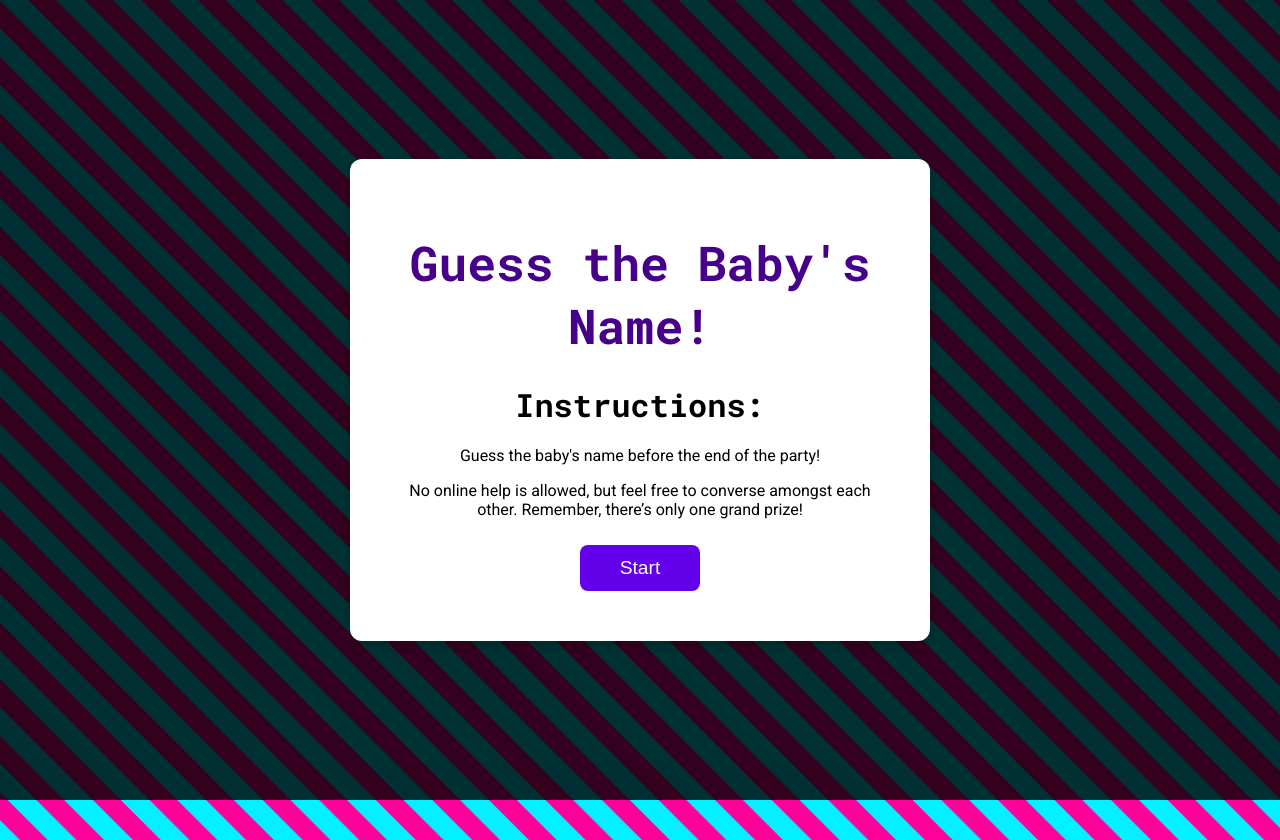
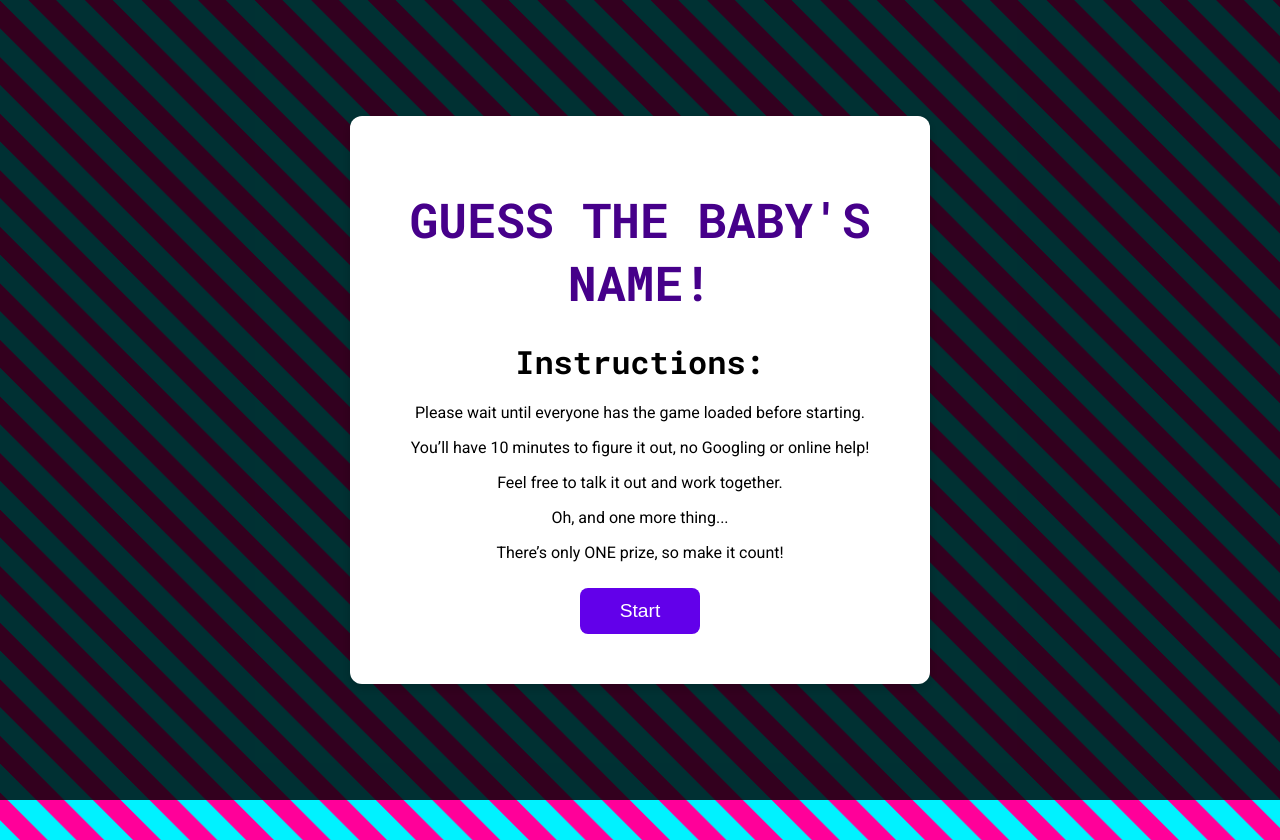
Before and after one commit to CodeWithDitto/bb_name, a plain HTML site: page index.html in a window 1280 px wide. Drawn offline with nearby package versions, Linux system fonts and the light colour scheme.

Commit message:
fixed grammar

```diff
--- a/index.html
+++ b/index.html
@@ -12,16 +12,19 @@
     <!-- Instruction Modal -->
     <div id="instructionModal" class="modal">
         <div class="modal-content">
-            <h1>Guess the Baby's Name!</h1>
+            <h1>GUESS THE BABY'S NAME!</h1>
             <h2>Instructions:</h2>
-            <p>Guess the baby's name before the end of the party!</p>
-            <p>No online help is allowed, but feel free to converse amongst each other. Remember, there’s only one grand prize!</p>
+            <p>Please wait until everyone has the game loaded before starting.</p>
+            <p>You’ll have 10 minutes to figure it out, no Googling or online help!</p>
+            <p>Feel free to talk it out and work together.</p>
+            <p>Oh, and one more thing...</p>
+	<p>There’s only ONE prize, so make it count!</p>
             <button id="startButton">Start</button>
         </div>
     </div>
 
     <div class="container">
-        <h1>Guess the Baby's Name Game!</h1>
+        <h1>GUESS THE BABY'S NAME!</h1>
         <input type="text" id="guessInput" placeholder="Enter your guess..." disabled>
         <button id="submitBtn" disabled>Submit</button>
 
--- a/script.js
+++ b/script.js
@@ -87,12 +87,12 @@ hintButton1.addEventListener("click", function () {
 });
 
 hintButton2.addEventListener("click", function () {
-    document.getElementById("hintText").innerHTML = "An eager explorer who once journeyed with a dream of adventure, her story is etched in the sky with a connection to a house and balloons.";
+    document.getElementById("hintText").innerHTML = "She is a paleobotanist and the deuteragonist of a vigorous amusement park.";
     hintPopup.style.display = "flex";
 });
 
 hintButton3.addEventListener("click", function () {
-    document.getElementById("hintText").innerHTML = "She is a paleobotanist and the deuteragonist of a vigorous amusement park.";
+    document.getElementById("hintText").innerHTML = "An eager explorer who once journeyed with a dream of adventure, her story is etched in the sky with a connection to a house and balloons.";
     hintPopup.style.display = "flex";
 });
 
```
